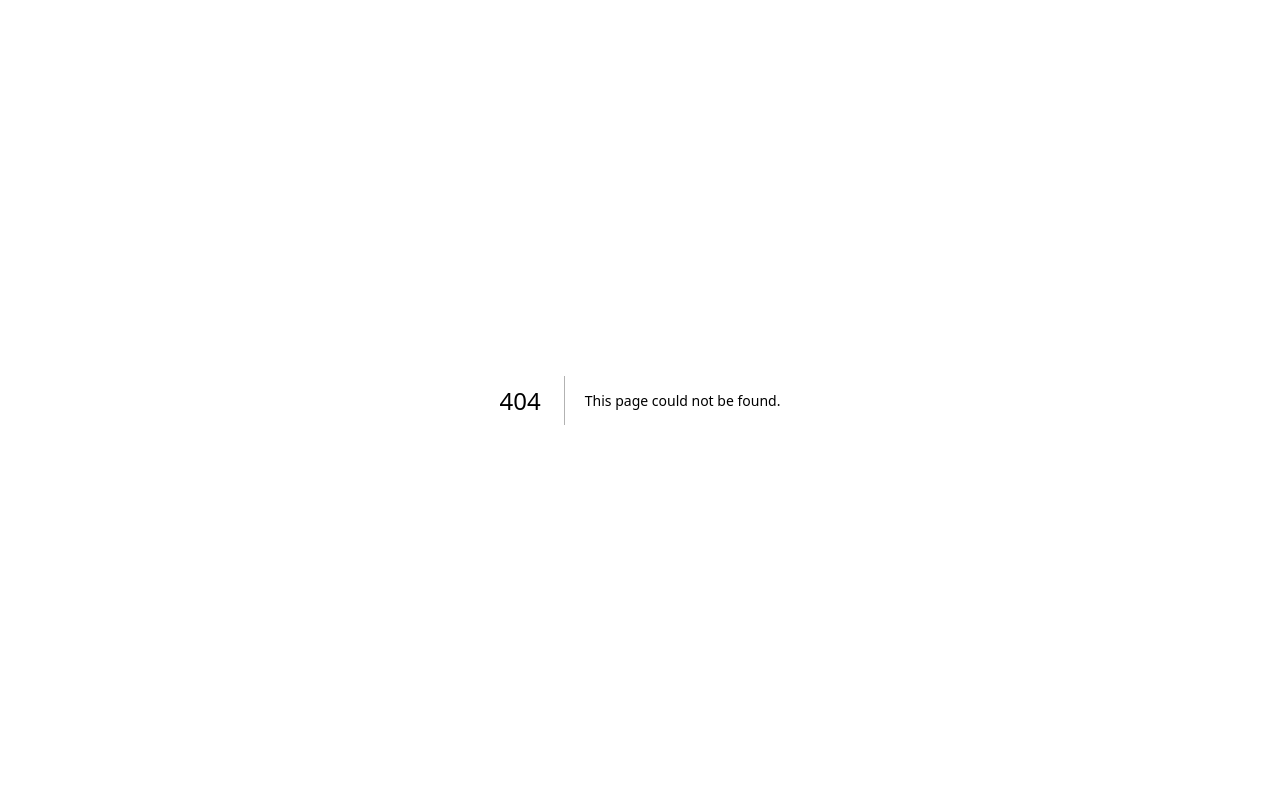
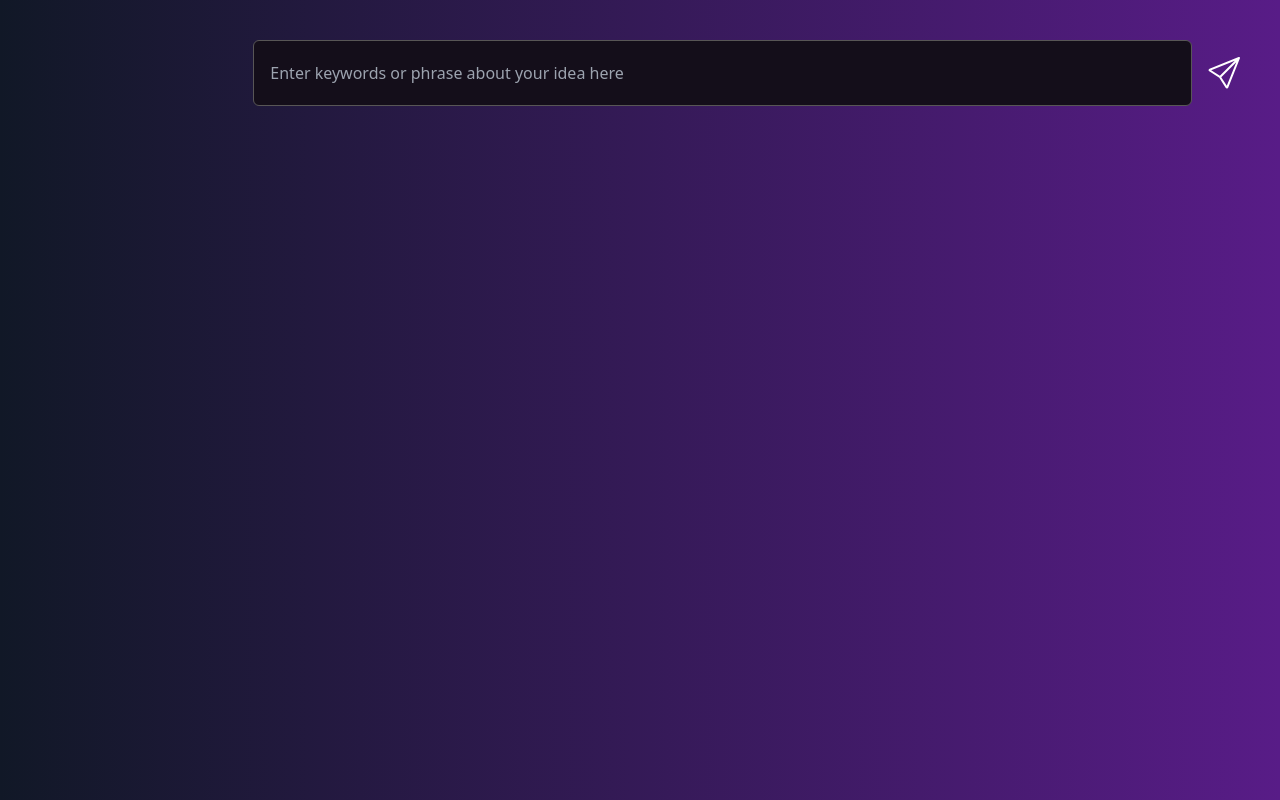
Before and after one commit to mhetreayush/ignitia-23, a Next.js app: page /prompt in a window 1280 px wide. Before the commit this address had no page. Built offline with nearby package versions, Linux system fonts and the light colour scheme.

Commit message:
Prompts and idea page
Prompts page takes input and gives ideas
Idea page shows the steps involved in product creation.

```diff
--- a/package.json
+++ b/package.json
@@ -17,7 +17,8 @@
     "openai": "^3.2.1",
     "react": "18.2.0",
     "react-dom": "18.2.0",
-    "react-google-button": "^0.7.2"
+    "react-google-button": "^0.7.2",
+    "react-icons": "^4.9.0"
   },
   "devDependencies": {
     "autoprefixer": "^10.4.14",
--- /dev/null
+++ b/src/components/PageWrapper.jsx
@@ -0,0 +1,12 @@
+const PageWrapper = ({ children }) => {
+  return (
+    <div className="">
+      <div className="grid grid-cols-12">
+        <div className="col-span-2"></div>
+        <div className="col-span-10 p-10">{children}</div>
+      </div>
+    </div>
+  );
+};
+
+export default PageWrapper;
--- a/src/components/login.jsx
+++ b/src/components/login.jsx
@@ -14,7 +14,7 @@ const Login = () => {
         const { user } = result;
         localStorage.setItem("user", JSON.stringify(user));
 
-        router.push("/");
+        router.push("/prompt");
         // IdP data available using getAdditionalUserInfo(result)
         // ...
       })
@@ -31,10 +31,14 @@ const Login = () => {
       });
   };
   return (
-    <GoogleButton
-      type="light" // can be light or dark
-      onClick={signIn}
-    />
+    <div className="flex flex-col gap-y-4 py-10 w-full bg-white items-center justify-center m-14 rounded-md">
+      <h1 className="font-semibold text-2xl">Login</h1>
+      <GoogleButton
+        style={{ width: "75%" }}
+        type="light" // can be light or dark
+        onClick={signIn}
+      />
+    </div>
   );
 };
 
--- a/src/helpers/generateData.js
+++ b/src/helpers/generateData.js
@@ -3,6 +3,9 @@ export const generateData = async (phrase, setData, type) => {
   let toGenerate = "";
   const setType = (type) => {
     switch (type) {
+      case "ideas":
+        toGenerate = `Generate 3 product or platform ideas for the phrase '${phrase}' separate the ideas with string nextIdeaStartsHere`;
+        break;
       case "PS":
         toGenerate = `Generate a problem statement for the phrase '${phrase}' max 90 words.`;
         break;
@@ -27,37 +30,36 @@ export const generateData = async (phrase, setData, type) => {
     }
   };
   setType(type);
-  setData(testData[type].choices[0].text);
-  // const requestOptions = {
-  //   method: "POST",
-  //   headers: {
-  //     "Content-Type": "application/json",
-  //     Authorization:
-  //       "Bearer " +
-  //       String(process.env.NEXT_PUBLIC_OPEN_AI_API_KEY),
-  //   },
-  //   body: JSON.stringify({
-  //     prompt: toGenerate,
-  //     temperature: 0.1,
-  //     max_tokens: 100,
-  //     top_p: 1,
-  //     frequency_penalty: 0,
-  //     presence_penalty: 0.5,
-  //     stop: ['"""'],
-  //   }),
-  // };
+  // setData(testData[type].choices[0].text);
+  const requestOptions = {
+    method: "POST",
+    headers: {
+      "Content-Type": "application/json",
+      Authorization:
+        "Bearer " + String(process.env.NEXT_PUBLIC_OPEN_AI_API_KEY),
+    },
+    body: JSON.stringify({
+      prompt: toGenerate,
+      temperature: 0.1,
+      max_tokens: 300,
+      top_p: 1,
+      frequency_penalty: 0,
+      presence_penalty: 0.5,
+      stop: ['"""'],
+    }),
+  };
 
-  // fetch(
-  //   "https://api.openai.com/v1/engines/text-davinci-003/completions",
-  //   requestOptions
-  // )
-  //   .then((response) => response.json())
-  //   .then((data) => {
-  //     // # Do something with data
-  //     console.log(data);
-  //     setData(data.choices[0].text);
-  //   })
-  //   .catch((err) => {
-  //     console.log("Ran out of tokens for today! Try tomorrow!");
-  //   });
+  fetch(
+    "https://api.openai.com/v1/engines/text-davinci-003/completions",
+    requestOptions
+  )
+    .then((response) => response.json())
+    .then((data) => {
+      // # Do something with data
+      console.log(data);
+      setData(data.choices[0].text);
+    })
+    .catch((err) => {
+      console.log("Ran out of tokens for today! Try tomorrow!");
+    });
 };
--- a/src/pages/idea/[ideaId].jsx
+++ b/src/pages/idea/[ideaId].jsx
@@ -1,25 +1,46 @@
+import PageWrapper from "@/components/PageWrapper";
 import { generateData } from "@/helpers/generateData";
 import { useRouter } from "next/router";
 import { useState } from "react";
+import { BsCheckSquareFill, BsSquare } from "react-icons/bs";
 
-const IdeaSection = ({ title, type }) => {
+const IdeaSection = ({ title, desc, type }) => {
   const [data, setData] = useState(null);
-
+  const [showDesc, setShowDesc] = useState(true);
+  const [isTicked, setIsTicked] = useState(false);
+  const [isGenerated, setIsGenerated] = useState(false);
   return (
+    <div className="innerCard">
       <div>
-      <h1>{title}:</h1>
+        {" "}
+        <h1 className="font-semibold text-2xl">{title}</h1>
+        {showDesc && <p className="text-gray-400 mt-4">{desc}</p>}
+      </div>{" "}
+      {data && <p>{data}</p>}
+      <div className="w-full flex justify-between">
         <button
-        onClick={() =>
+          className="bg-[#5E2A8E] rounded-md py-2 px-6"
+          onClick={() => {
             generateData(
               "E commerce website for custom cricket merchandise",
               setData,
               type
-          )
-        }
+            ),
+              setShowDesc(false),
+              setIsGenerated(true);
+            setIsTicked(true);
+          }}
         >
-        Generate {title}
+          Generate
         </button>
-      {data && <p>{data}</p>}
+        <button
+          disabled={!isGenerated}
+          onClick={() => setIsTicked(!isTicked)}
+          className="text-2xl disabled:text-gray-700 disabled:cursor-not-allowed"
+        >
+          {!isTicked ? <BsSquare /> : <BsCheckSquareFill />}
+        </button>
+      </div>
     </div>
   );
 };
@@ -31,37 +52,41 @@ const Idea = () => {
     {
       title: "Problem Statement",
       type: "PS",
+      desc: "Problem statement is a concise description of an issue to be addressed or a condition to be improved upon. It identifies the gap between the current (problem) state and desired (goal) state of a process or product.",
     },
     {
       title: "Market Research",
       type: "MR",
+      desc: "Market research is the process of gathering information about your business's buyers personas, target audience, and customers to determine how viable and successful your product or service would be, and/or is, among these people.",
     },
     {
       title: "Primary Research",
       type: "PR",
+      desc: "Primary research is research you conduct yourself (or hire someone to do for you.) It involves going directly to a source —usually customers and prospective customers in your target market — to ask questions and gather information.",
     },
     {
       title: "Secondary Research",
       type: "SR",
+      desc: "Secondary research is a research method that involves using already existing data. Existing data is summarized and collated to increase the overall effectiveness of research.",
     },
     {
       title: "User Persona",
       type: "UP",
+      desc: "A user persona is a fictional representation of your ideal customer. It is based on market research and real data about your existing customers.",
     },
     {
       title: "Implementation",
       type: "IM",
+      desc: "Implementation is the carrying out, execution, or practice of a plan, a method, or any design, idea, model, specification, standard or policy for doing something. As such, implementation is the action that must follow any preliminary thinking in order for something to actually happen.",
     },
     {
       title: "Tech Stack",
       type: "TS",
+      desc: "A tech stack is defined as the set of technologies an organization uses to build a web or mobile application. It is a combination of programming languages, frameworks, libraries, patterns, servers, UI/UX solutions, software, and tools used by its developers.",
     },
   ];
   return (
-    <div>
-      <div>
-        <h1>Query:</h1>
-      </div>
+    <PageWrapper>
       {/* <div>
         <h1>Problem Statement:</h1>
         <button>Generate Problem Statement</button>
@@ -86,11 +111,13 @@ const Idea = () => {
         <h1>User Persona:</h1>
         <button>Generate User Persona</button>
       </div> */}
+      <div className="flex flex-col w-full gap-y-4 p-6 bg-[#1F1926] rounded-md">
         {sections.map((section, idx) => {
           return <IdeaSection key={idx} {...section} />;
         })}
+      </div>
 
-      <div>
+      {/* <div>
         <h1>Implementation:</h1>
         <button>Generate Implementation</button>
       </div>
@@ -105,8 +132,8 @@ const Idea = () => {
       <div>
         <h1>Target Audience:</h1>
         <button>Generate information about target audience</button>
-      </div>
-    </div>
+      </div> */}
+    </PageWrapper>
   );
 };
 
--- a/src/pages/index.jsx
+++ b/src/pages/index.jsx
@@ -1,6 +1,6 @@
 import Head from "next/head";
 import { Inter } from "@next/font/google";
-import Login from "@/components/login";
+import Login from "@/components/Login";
 import { useRef, useState } from "react";
 
 const inter = Inter({ subsets: ["latin"] });
@@ -24,9 +24,7 @@ export default function Home() {
         <link rel="icon" href="/favicon.ico" />
       </Head>
       <main>
-        <div>
-          <Login />
-        </div>
+        <div>{/* <Login /> */}</div>
       </main>
     </>
   );
--- /dev/null
+++ b/src/pages/login/index.jsx
@@ -0,0 +1,19 @@
+import Login from "@/components/Login";
+import LoginIll from "@/../public/Assets/loginIll.svg";
+import Image from "next/image";
+const Index = () => {
+  return (
+    <div className="min-h-screen bg-gradient-to-tr from-[#412376] to-[#6029C0]">
+      <div className="grid grid-cols-2 min-h-screen">
+        <div className="flex h-full w-full justify-center items-center">
+          <Login />
+        </div>
+        <div className="flex h-full w-full justify-center items-center">
+          <Image src={LoginIll} alt="Login Illustration" />
+        </div>
+      </div>
+    </div>
+  );
+};
+
+export default Index;
--- /dev/null
+++ b/src/pages/prompt/index.jsx
@@ -0,0 +1,49 @@
+import PageWrapper from "@/components/PageWrapper";
+import { generateData } from "@/helpers/generateData";
+import { useState } from "react";
+import { BsSend } from "react-icons/bs";
+const Prompt = () => {
+  const [ideas, setIdeas] = useState("");
+  const [prompt, setPrompt] = useState("");
+
+  return (
+    <PageWrapper>
+      <div>
+        <div className="flex w-full gap-x-4">
+          <input
+            className="innerCard w-full"
+            type="text"
+            placeholder="Enter keywords or phrase about your idea here"
+            onChange={(e) => setPrompt(e.target.value)}
+          />
+          <button onClick={() => generateData(prompt, setIdeas, "ideas")}>
+            <BsSend fontSize={32} />
+          </button>
+        </div>
+
+        {ideas.length > 0 && (
+          <div className="flex flex-col w-full gap-y-4 p-4 bg-[#1F1926] rounded-md mt-4">
+            {ideas.split("nextIdeaStartsHere").map((idea, idx) => {
+              return (
+                <div
+                  key={idx}
+                  className={`flex flex-col w-full gap-y-2 p-4 bg-[#1F1926] rounded-md mt-4`}
+                >
+                  <div className="innerCard group ">
+                    <p className="rounded-md p-2 px-5 bg-[#666666] group-hover:bg-white group-hover:text-black w-fit">
+                      Idea {idx + 1}
+                    </p>
+                    {/* <h1 className="font-semibold text-2xl">Idea {idx + 1}</h1> */}
+                    <p>{idea}</p>
+                  </div>
+                </div>
+              );
+            })}
+          </div>
+        )}
+      </div>
+    </PageWrapper>
+  );
+};
+
+export default Prompt;
--- a/src/styles/globals.css
+++ b/src/styles/globals.css
@@ -1,3 +1,15 @@
 @tailwind base;
 @tailwind components;
 @tailwind utilities;
+
+
+
+@layer components {
+    body {
+        @apply bg-gradient-to-r from-gray-900 to-purple-900 text-white;
+    }
+
+    .innerCard {
+        @apply rounded-md bg-[#140E1A] border border-[#585656] px-4 py-5 flex flex-col gap-y-4 hover:border-white
+    }
+}
--- a/testData.json
+++ b/testData.json
@@ -1,4 +1,23 @@
 {
+  "ideas": {
+    "id": "cmpl-7N7UI0oqmoRa5hy6xAyfce15MLFFz",
+    "object": "text_completion",
+    "created": 1685744682,
+    "model": "text-davinci-003",
+    "choices": [
+      {
+        "text": "\n\n1. An online platform that allows customers to design their own custom cricket jersey and order it directly from the ecommerce shop. \nnextIdeaStartsHere\n2. A mobile app that allows customers to browse through a variety of custom cricket jerseys and order them directly from the ecommerce shop. \nnextIdeaStartsHere\n3. A website that allows customers to customize their own cricket jersey with a variety of colors, logos, and designs, and then order it",
+        "index": 0,
+        "logprobs": null,
+        "finish_reason": "length"
+      }
+    ],
+    "usage": {
+      "prompt_tokens": 30,
+      "completion_tokens": 100,
+      "total_tokens": 130
+    }
+  },
   "PS": {
     "id": "cmpl-7N53eF2QzYrfB2zoeMJjTxCqkNSga",
     "object": "text_completion",
```
Also changed, not shown: public/Assets/loginIll.svg (added), 1 other file (tests, documents, lock files or other folders). Lines whose indentation alone changed are shown as unchanged.
